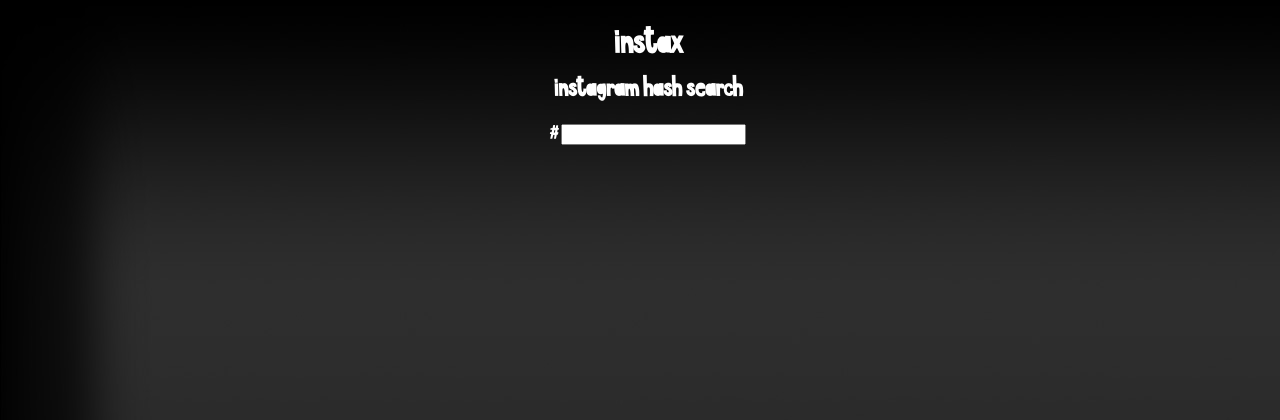
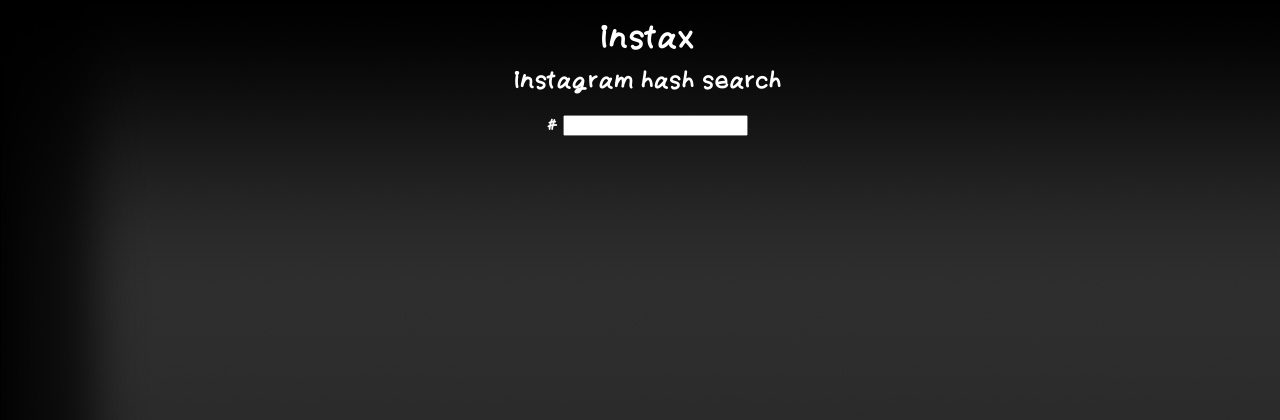
Before and after one commit to nakanoTaku/instax, a PHP site: page /instax.html in a window 1280 px wide. Shown: the top 420 px of the page. Run offline with PHP 8.4, Linux system fonts and the light colour scheme.

Commit message:
全体的なフォントの修正 フッターの追加

```diff
--- a/instax.css
+++ b/instax.css
@@ -1,6 +1,6 @@
 @font-face {
 	font-family: title;
-	src: url('ABC.otf') format('opentype')
+	src: url('guzuri_1nensei.ttf') format('opentype')
 }
 
 body {
@@ -57,12 +57,10 @@ img {
 }
 
 p {
-    color: black;
     margin-top: 0px;
     font-weight: bold;
 }
 
 header p {
-    color: white;
     display: inline-block;
 }
--- a/instax.html
+++ b/instax.html
@@ -27,6 +27,8 @@
 
 	                    	// 赤、チェリーレッド、チェリー、紫、えんじ色、青、水色、ライトグリーン、緑、黄緑、黄色、オレンジ
 	                    	var colorMap = ["#ff7f7f","#ff7fbf","#ff7fff","#bf7fff","#7f7fff","#7fbfff","#7fffff","#7fffbf","#7fff7f","#bfff7f","#ffff7f","#ffbf7f"];
+	                    	const COPYRIGHT = "Copyright (C) 2014 opiyo0804 All Rights Reserved.";
+
 	                    	// 動的に追加している子要素をクリアする
 	                    	$(".instagram").empty();
 		                    for (var i = 0, length = 14; i < length; i++) {
@@ -47,6 +49,9 @@
 		                       	// 画像クリック時拡大
 								$(".username").colorbox({rel:'username'});
 		                    }
+
+							// フッター
+							$("footer").append($("<p>").text(COPYRIGHT));
 	                	}
 	                });
 	            });
@@ -62,6 +67,7 @@
                 <input id="search_key" type="text" value=""/>
             </header>
             <main class="instagram"></main>
+            <footer></footer>
         </div>
     </body>
 </html>
```
Also changed, not shown: ABC.otf (deleted), guzuri_1nensei.ttf (added).
